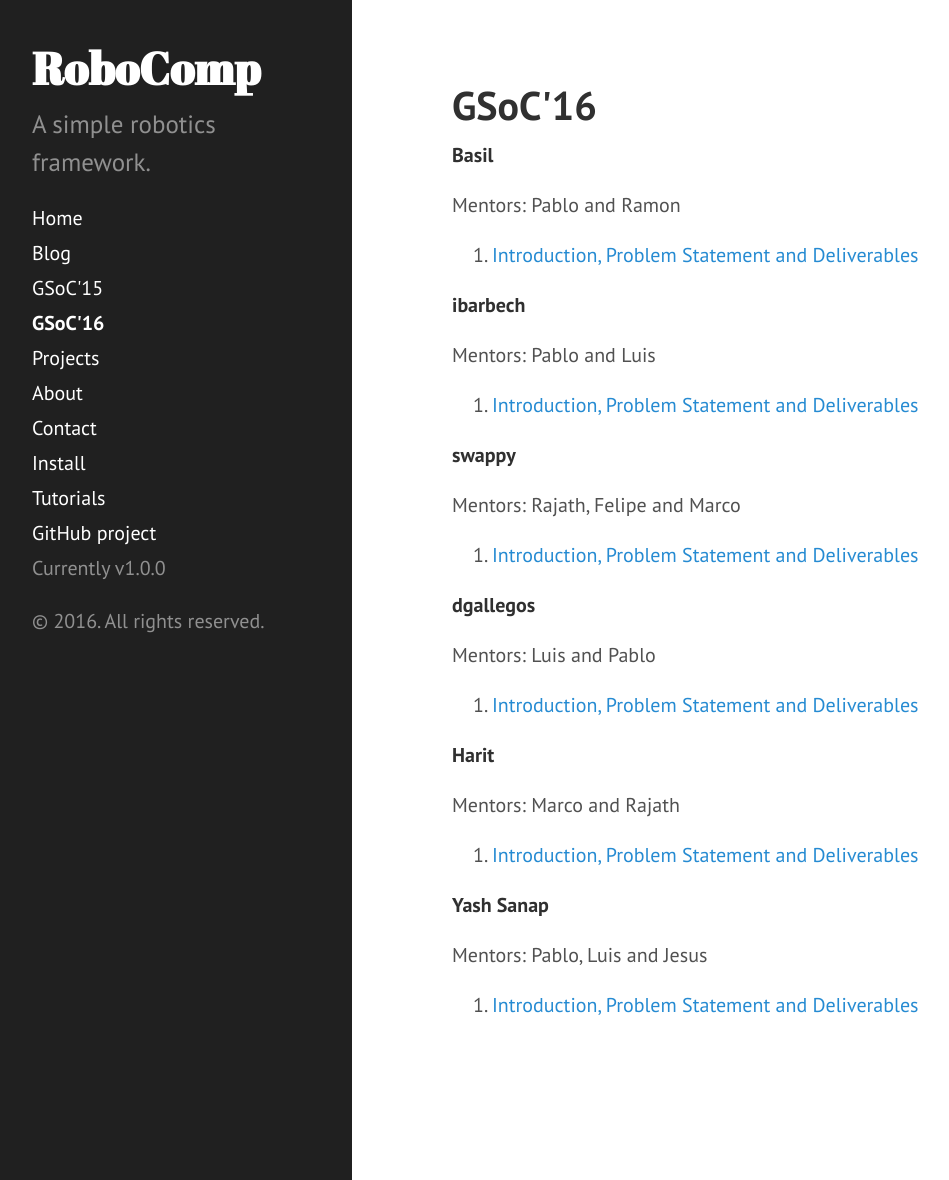
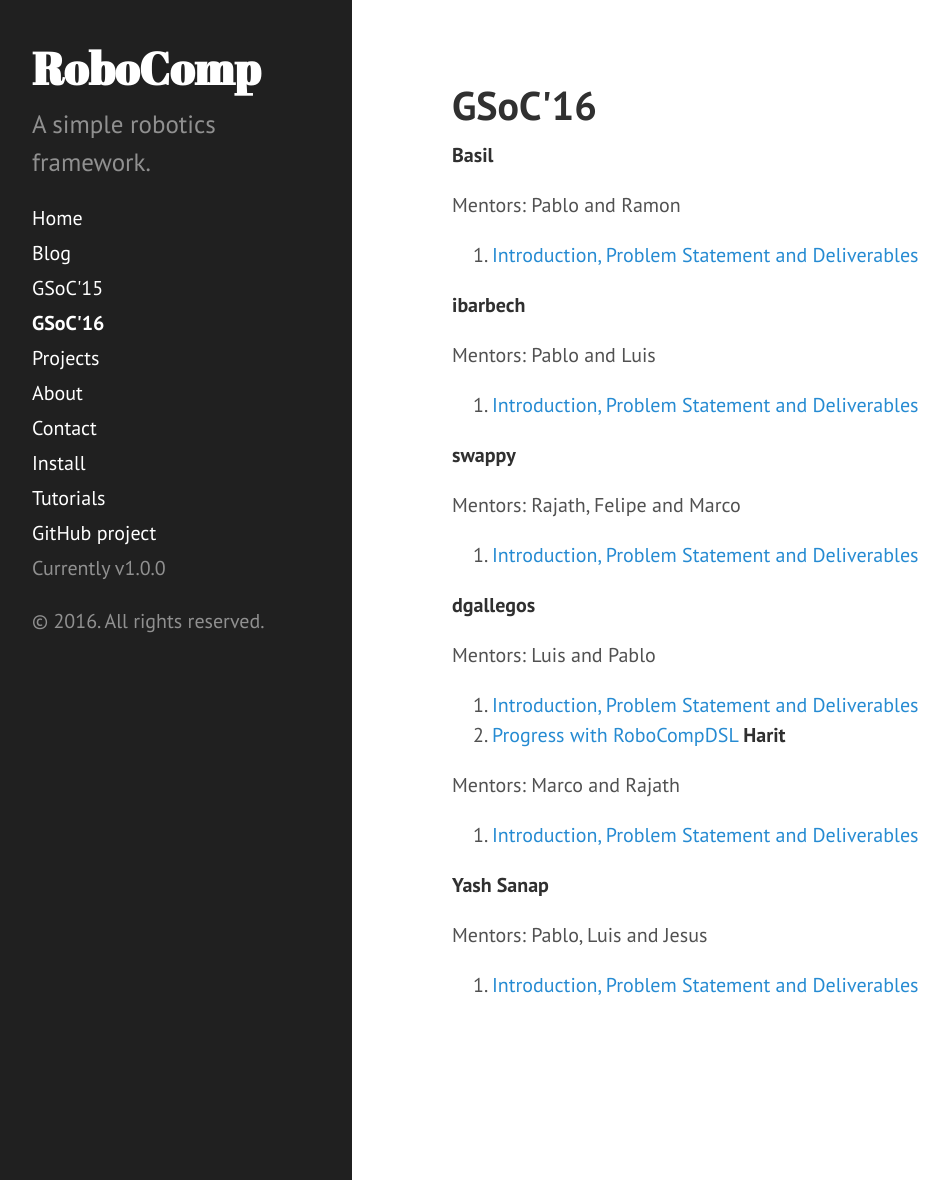
Before and after one commit to robocomp/website, a Jekyll site: the page built from GSoC_2016.md, in a window 1280 px wide and 1180 px high. Shown: the whole window, without its empty margins (8-957 px from the left). Built offline with Jekyll 4.4.1, drawn with Linux system fonts in a browser that asks for light colours.

Commit message:
link to post

```diff
--- a/GSoC_2016.md
+++ b/GSoC_2016.md
@@ -29,7 +29,7 @@ Mentors: Rajath, Felipe and Marco
 Mentors: Luis and Pablo
 
 1. [Introduction, Problem Statement and Deliverables]()
-
+2. [Progress with RoboCompDSL]()
 **Harit**
 
 Mentors: Marco and Rajath
```
